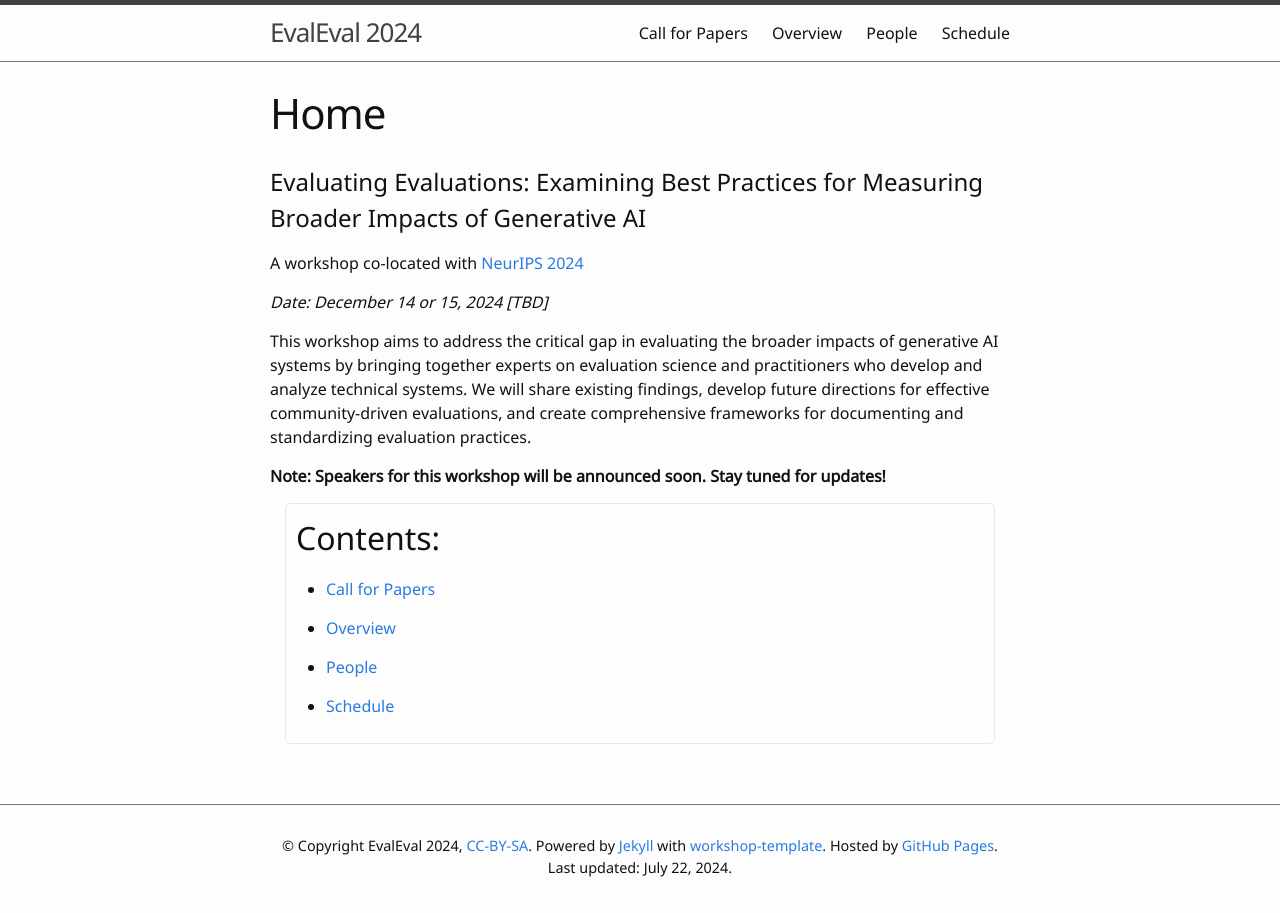
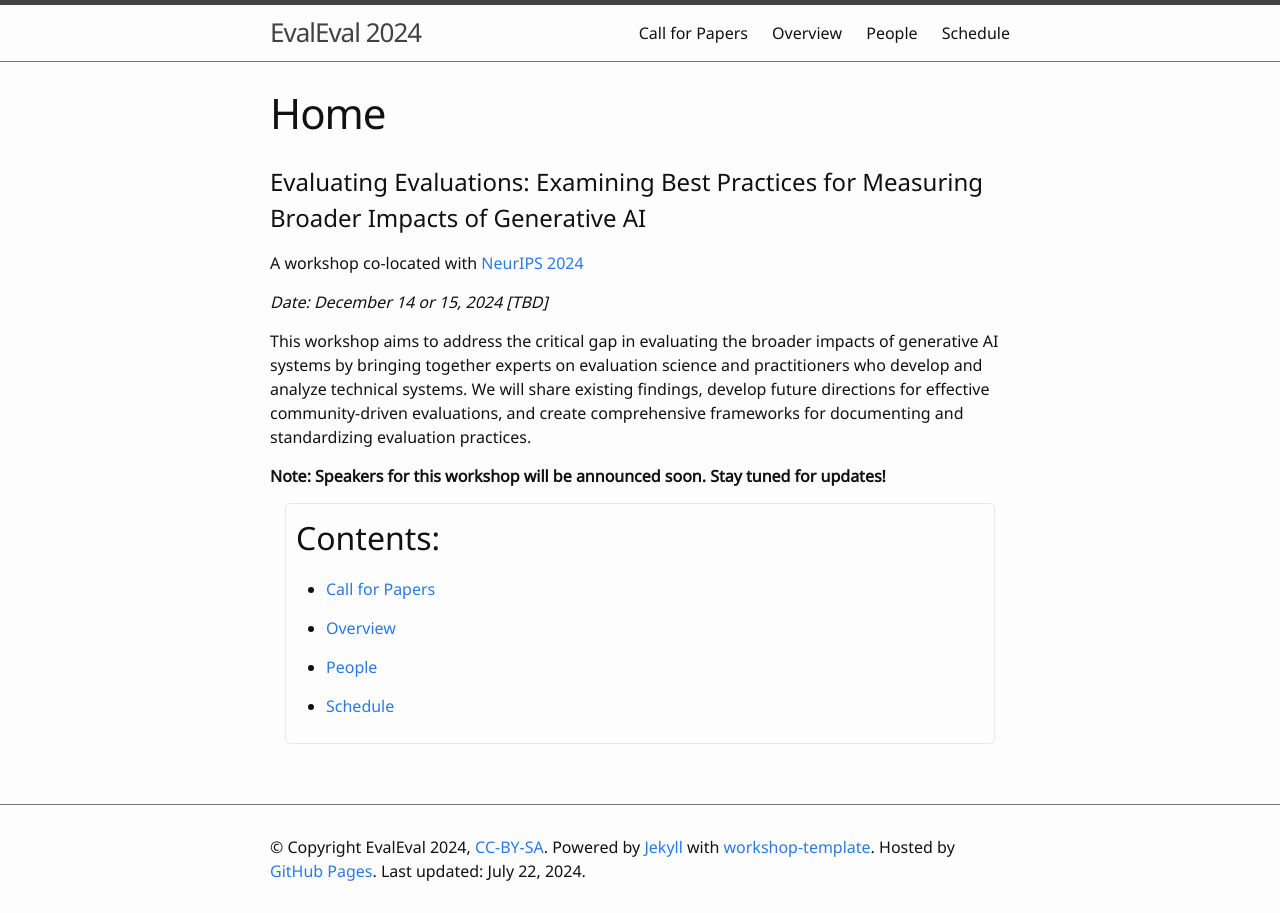
Before and after one commit to aaai-fidu-lab/aaai-fidu-lab.github.io, a Jekyll site: the page built from index.md, in a window 1280 px wide. Built offline with Jekyll 4.4.1, drawn with Linux system fonts in a browser that asks for light colours; our own code applies the rules of GitHub Pages for plain Markdown files.

Commit message:
Update footer.html

```diff
--- a/_includes/footer.html
+++ b/_includes/footer.html
@@ -8,12 +8,3 @@
     </div>
   </div>
 </footer>
-
-<style>
-  .site-footer {
-    font-size: 0.9em;
-  }
-  .footer-content {
-    text-align: center;
-  }
-</style>
```
